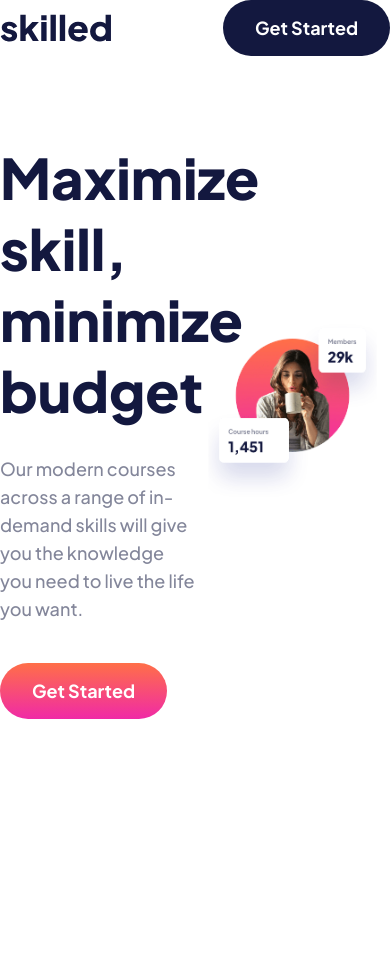
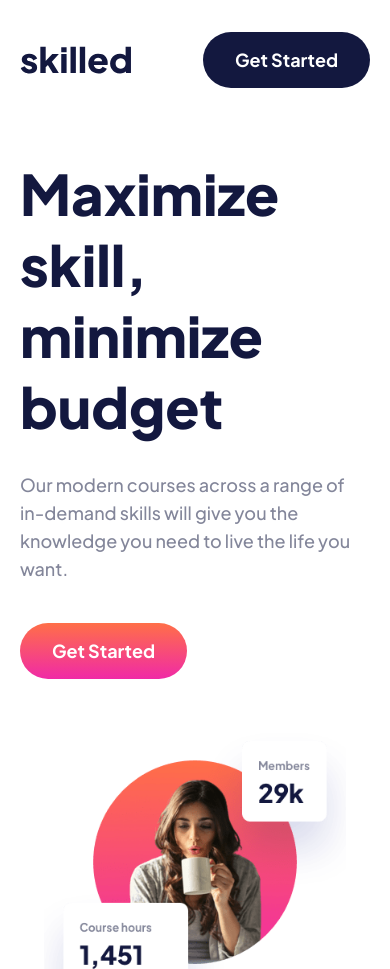
Before and after one commit to emazack/e-learning-landing-page, a website: page index.html in a window 390 px wide. Shown: the top 969 px of the page. Before the commit the page ends 844 px from the top, so only its background shows below. Drawn offline with Linux system fonts and the light colour scheme.

Commit message:
Finish the first block

```diff
--- a/index.html
+++ b/index.html
@@ -25,7 +25,7 @@
       </a>
     </nav>
     <div class="hero">
-      <div class="text">
+      <div class="hero-text">
         <h1>Maximize skill,
           minimize budget</h1>
           <p>
--- a/styles/scss/style.scss
+++ b/styles/scss/style.scss
@@ -91,6 +91,7 @@ $white: #FFFFFF;
 
 @mixin wrapping {
     max-width: 1110px;
+    padding: 0 20px;
     width: 100%;
     margin: 0 auto;
 }
@@ -125,6 +126,7 @@ img{
         display: flex;
         justify-content: space-between;
         align-items: center;
+        height: 120px;
 
         .logo-dark{
             width: 111.17px;
@@ -142,7 +144,16 @@ img{
         align-items: center;
         min-height: 712px;
 
-        .text{
+        @media (max-width: 1024px) {
+            min-height: 638px;
+        }
+
+        @media (max-width: 768px) {
+            min-height: unset;
+            display: block;
+        }
+
+        .hero-text{
 
             h1 {
                 @include heading-xl;
@@ -154,7 +165,11 @@ img{
                 margin-bottom: 40px;
             }
 
-            @include button($gradient-1, $gradient-2)
+            @include button($gradient-1, $gradient-2);
+
+            @media (max-width: 768px) {
+                margin-bottom: 46px;
+            }
         }
 
         .main-picture{
@@ -182,11 +197,12 @@ img{
                 }
 
                 @media (max-width: 1024px) {
-                    top: -11%;
-                    right: -44%;
+                    max-width: 640px;
+                    top: 6%;
+                    right: -27%;
                 }
 
-                @media (max-width: 768px) {
+                @media (max-width: 767px) {
                     position: unset;
                 }
             }
```
Also changed, not shown: styles/css/style.css.
